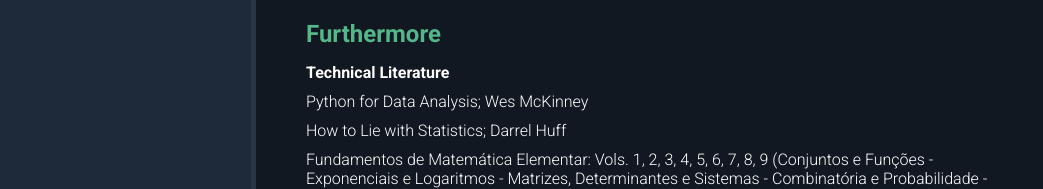
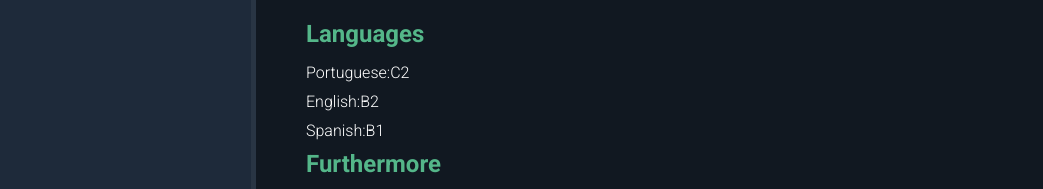
Before and after one commit to Felipe-Basilio/Febasilio.github.io, a plain HTML site: page index.html in a window 1280 px wide. Shown: the part 571-760 px from the top of the page, without its empty margins (0-1043 px from the left). Drawn offline with nearby package versions, Linux system fonts and the light colour scheme.

Commit message:
Update index.html

```diff
--- a/index.html
+++ b/index.html
@@ -42,6 +42,10 @@
       <p class="description">2017  - 2020</p>
       <p style ="font-family:Oswald"><p class="description">Technical course integrated to high school in semi-integral period.qualified to participate in the management of marketing, human, financial, material and productive resources. Performs administrative routines, controls materials, monitors efficiency and productivity levels and provides customer service. Works as a team, optimizes resources, proposes innovations and adopts an ethical posture in conducting relationships and activities.</p>
       <a href="https://github.com/Felipe-Basilio" id="btn-projects"><ion-icon name="share-social-outline"></ion-icon> <span>My Projects</span></a>
+      <p id="title"><span class="highlight">Languages</span></p>
+      <p style ="font-family:Oswald"><p class="description">Portuguese:C2</p>
+      <p style ="font-family:Oswald"><p class="description">English:B2</p>
+      <p style ="font-family:Oswald"><p class="description">Spanish:B1</p>
       <p id="title"><span class="highlight">Furthermore</span></p>
       <b><p class="description">Technical Literature</span></p></b>
       <p style ="font-family:Oswald"><p class="description">Python for Data Analysis; Wes McKinney</p>
```
